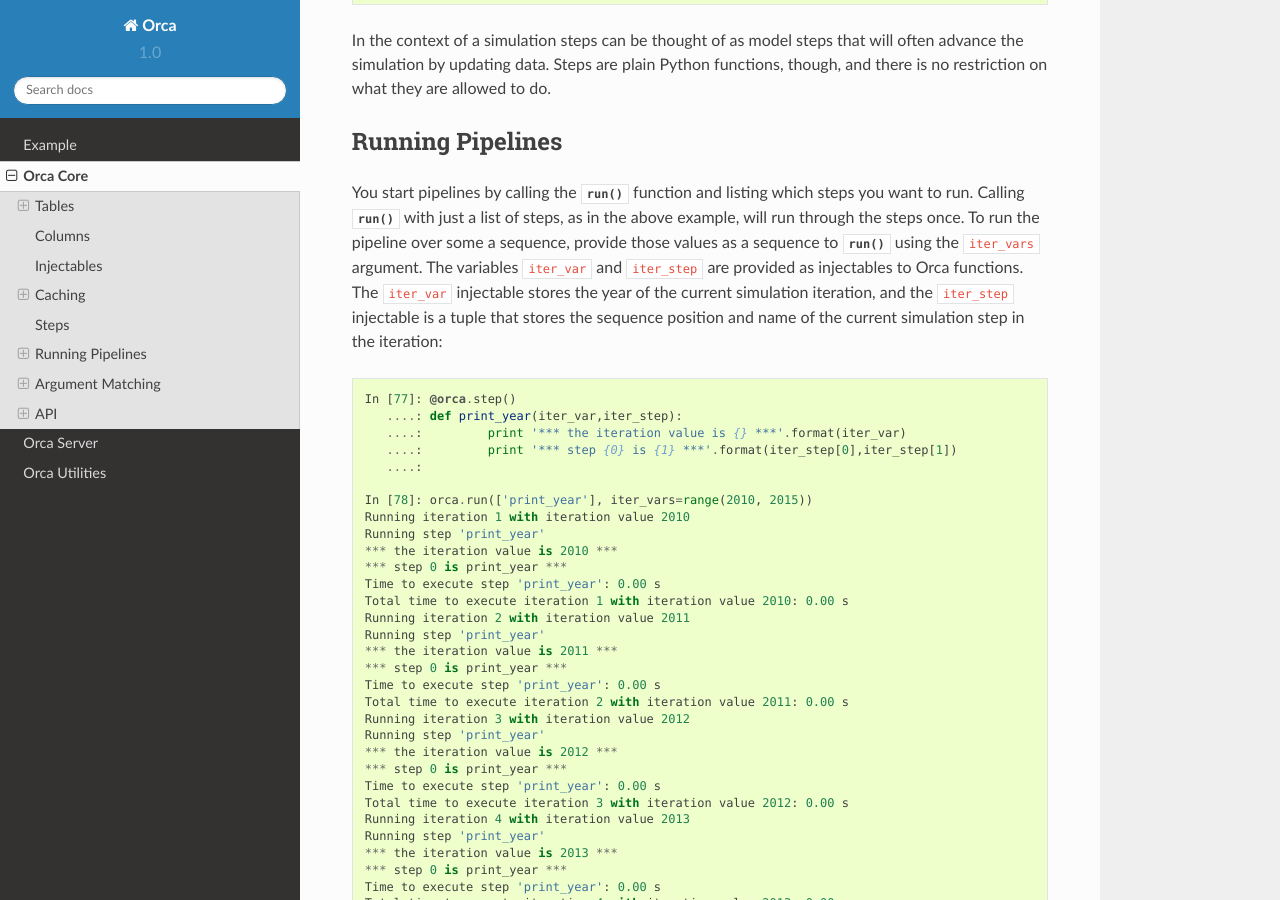
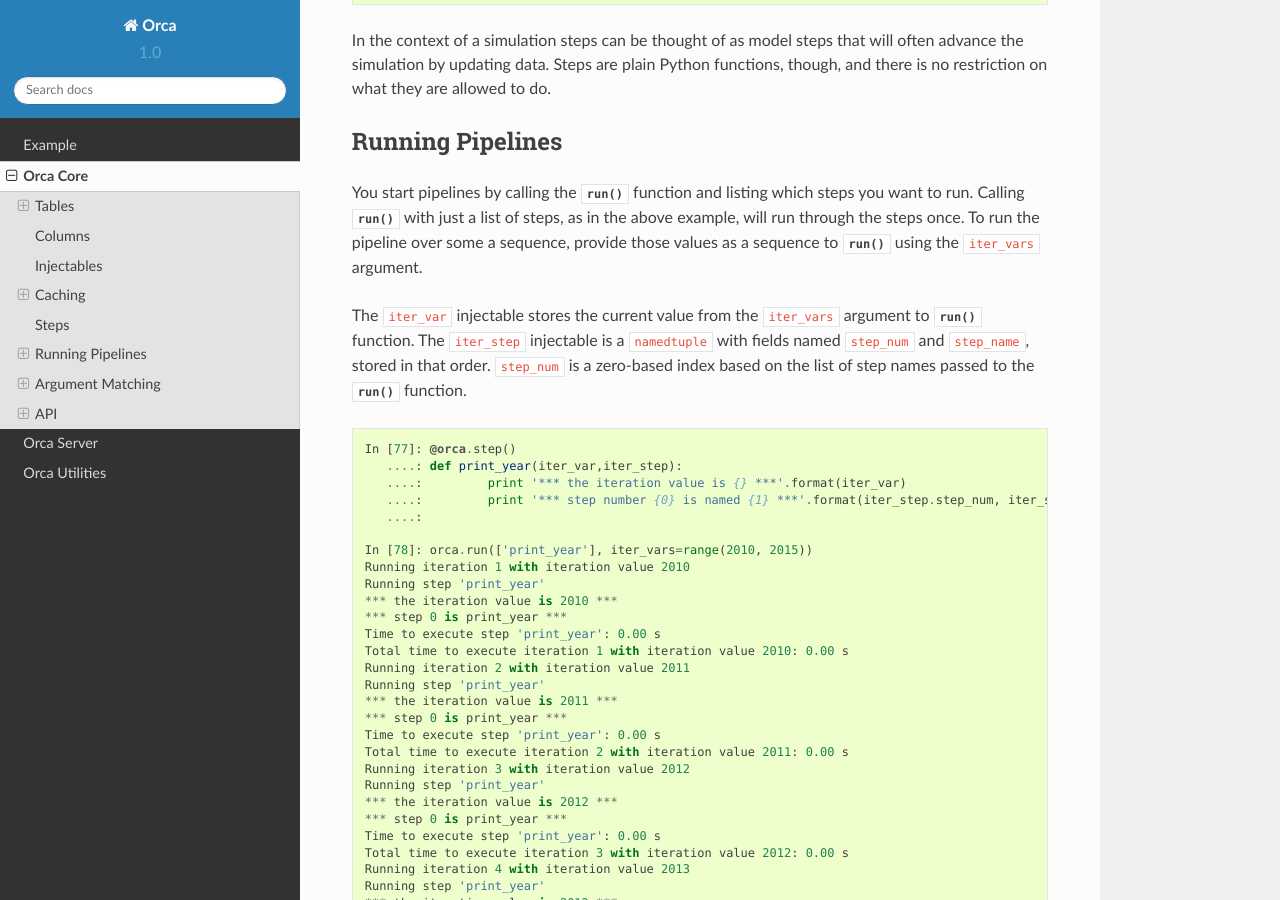
Before and after one commit to UDST/orca, a Sphinx documentation site: the page built from docs/core.rst, in a window 1280 px wide and 900 px high, scrolled down 7508 px. Built offline with Sphinx 7.4.7 and the Read the Docs theme 2.0.0, drawn with Linux system fonts in a browser that asks for light colours.

Commit message:
updated definition and examples for iter_step injectable in main docs

```diff
--- a/docs/core.rst
+++ b/docs/core.rst
@@ -408,17 +408,18 @@ Calling :py:func:`~orca.orca.run` with just a list of steps,
 as in the above example, will run through the steps once.
 To run the pipeline over some a sequence, provide those values as a sequence
 to :py:func:`~orca.orca.run` using the ``iter_vars`` argument.
-The variables ``iter_var`` and ``iter_step`` are provided as injectables to Orca functions.
-The ``iter_var`` injectable stores the year of the current simulation iteration, and the
-``iter_step`` injectable is a tuple that stores the sequence position and name of the current
-simulation step in the iteration:
+
+The ``iter_var`` injectable stores the current value from the ``iter_vars`` argument to :py:func:`~orca.orca.run` function.
+The ``iter_step`` injectable is a ``namedtuple`` with fields named ``step_num`` and ``step_name``,
+stored in that order.
+``step_num`` is a zero-based index based on the list of step names passed to the :py:func:`~orca.orca.run` function.
 
 .. code-block:: python
 
     In [77]: @orca.step()
        ....: def print_year(iter_var,iter_step):
        ....:         print '*** the iteration value is {} ***'.format(iter_var)
-       ....:         print '*** step {0} is {1} ***'.format(iter_step[0],iter_step[1])
+       ....:         print '*** step number {0} is named {1} ***'.format(iter_step.step_num, iter_step.step_name)
        ....:
 
     In [78]: orca.run(['print_year'], iter_vars=range(2010, 2015))
```
